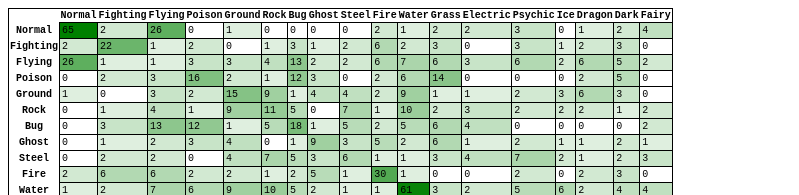
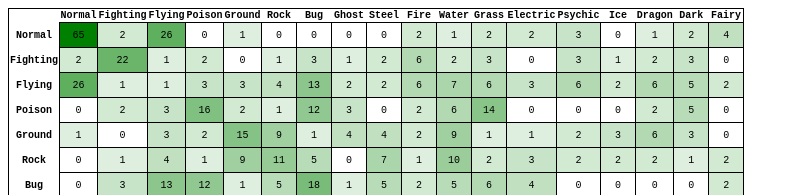
Before and after one commit to hypothete/pkmntypes, a plain HTML site: page index.html in a window 1280 px wide. Shown: the top 195 px of the page, without its empty margins (0-799 px from the left). Drawn offline with Linux system fonts and the light colour scheme.

Commit message:
updated css

```diff
--- a/index.html
+++ b/index.html
@@ -21,6 +21,9 @@
       margin: 0;
       padding: 2px;
       cursor: pointer;
+      text-align: center;
+      min-width: 3em;
+      height: 2em;
     }
 
     .selected {
```
